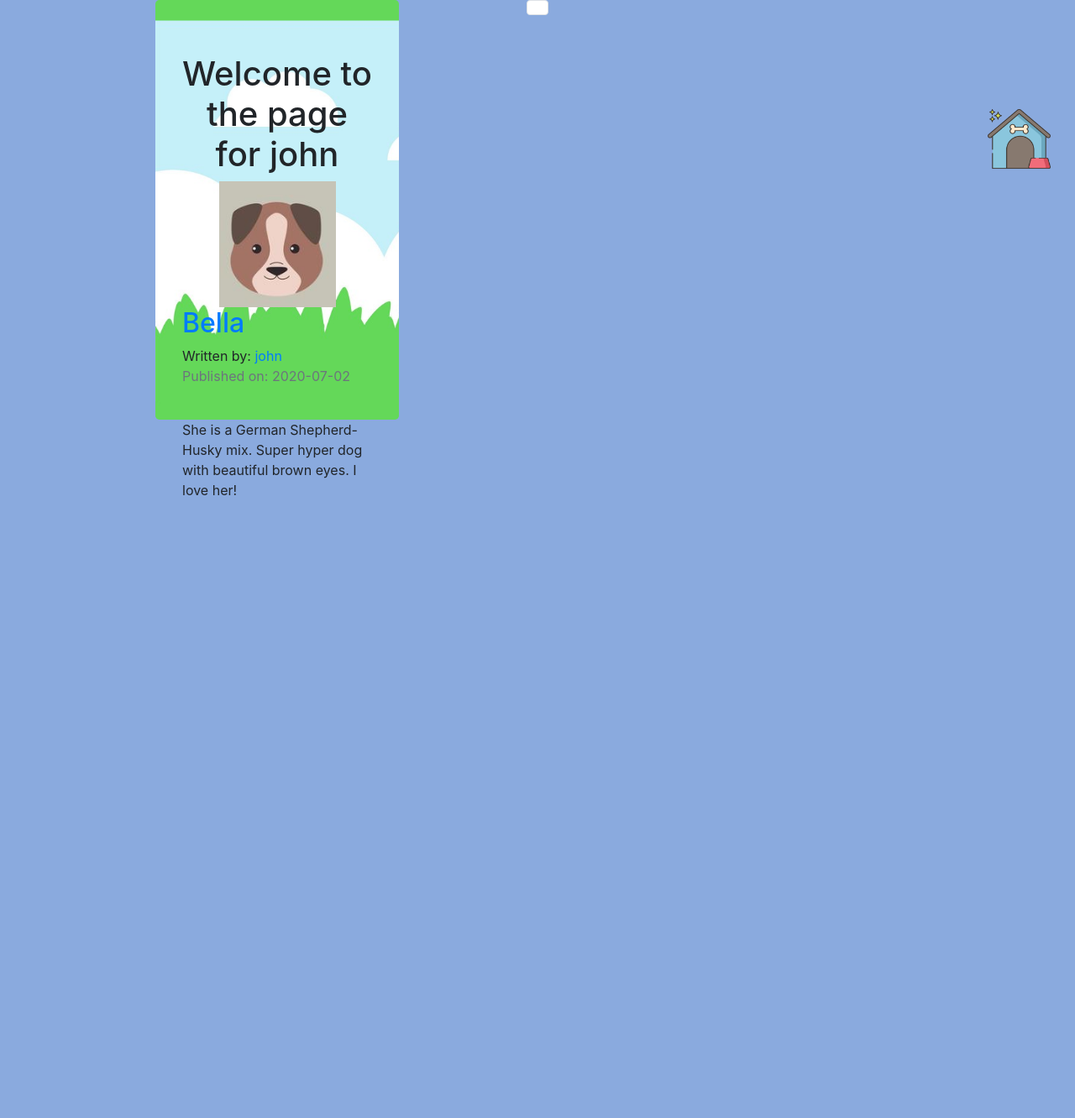
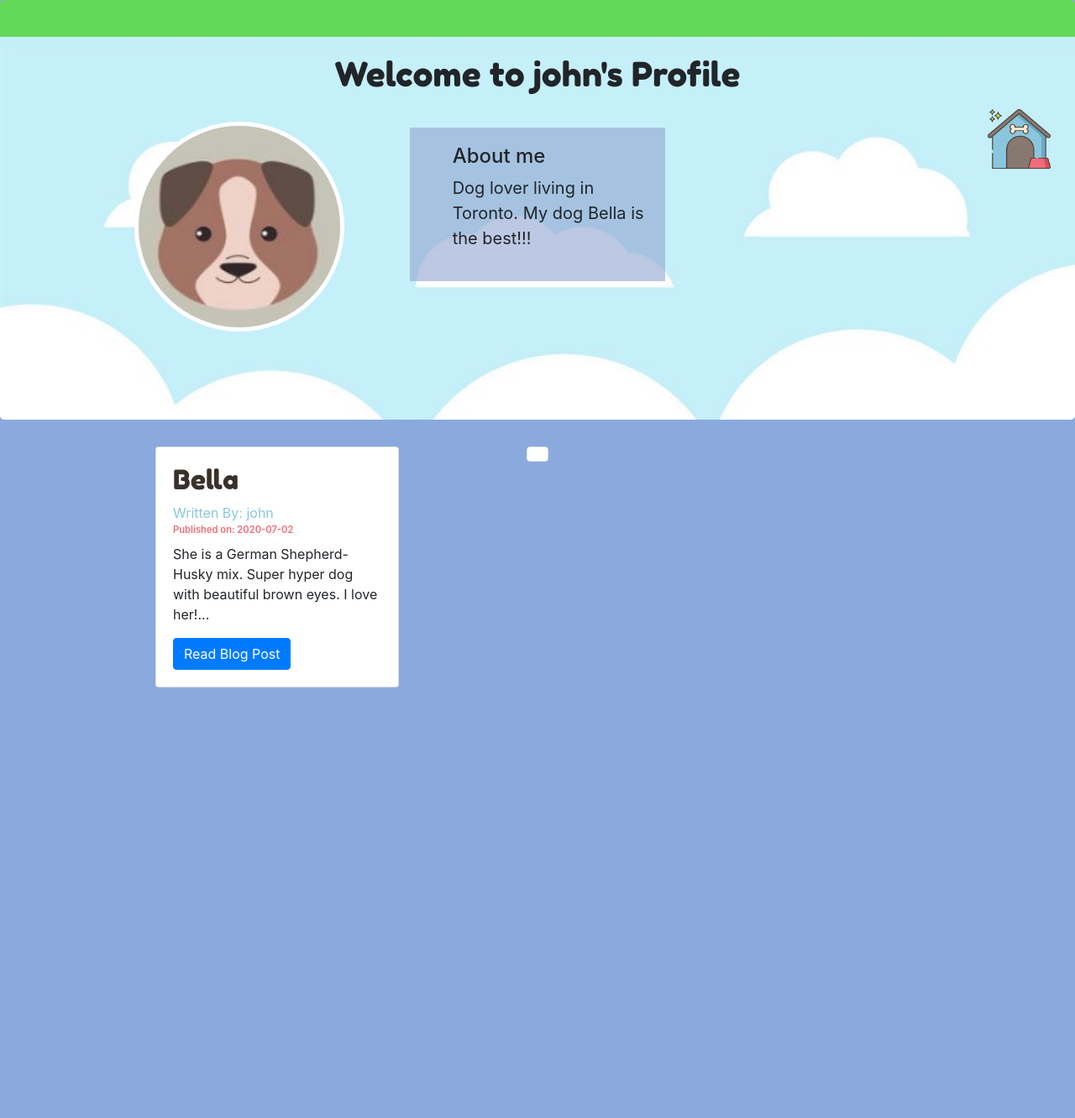
Before and after one commit to l-wong/dawg_blawg, a Flask app: a page that uses dawgblawg/templates/user_blog_posts.html in a window 1280 px wide. Shown: the whole page at 84% size. Before the commit the page ends 590 px from the top, so only its background shows below. Run offline with Flask 2, Linux system fonts and the light colour scheme; data comes from the database, SQL or seed files in the repository; both versions use the stored data as it was after the commit; some libraries are stand-ins or nearby versions.

Commit message:
added about_me to user model

```diff
--- a/dawgblawg/__init__.py
+++ b/dawgblawg/__init__.py
@@ -1,7 +1,8 @@
 import os
 from flask import Flask
 from flask_sqlalchemy import SQLAlchemy
-from flask_migrate import Migrate
+#from flask_script import Manager
+from flask_migrate import Migrate, MigrateCommand
 from flask_login import LoginManager
 #from flask_restful import Resource, Api
 
@@ -16,6 +17,8 @@ app.config['SQLALCHEMY_TRACK_MODIFICATIONS'] = False
 #create db
 db = SQLAlchemy(app)
 Migrate(app,db) #to form migrations
+#manager = Manager(app)
+#manager.add_command('db', MigrateCommand)
 
 #from dawgblawg.models import BlawgUsers, AllUsers
 
--- a/dawgblawg/models.py
+++ b/dawgblawg/models.py
@@ -2,6 +2,7 @@ from dawgblawg import db, login_manager
 from werkzeug.security import generate_password_hash, check_password_hash
 from flask_login import UserMixin
 from datetime import datetime
+
 #from flask_restful import Resource, Api
 
 
@@ -21,6 +22,7 @@ class User(db.Model,UserMixin):
     email = db.Column(db.String(64),unique=True,index=True)
     username = db.Column(db.String(64),unique=True,index=True)
     password_hash = db.Column(db.String(128))
+    about_me = db.Column(db.String(250),default='Certified Dog Lover.')
 
     posts = db.relationship('BlogPost',backref='author',lazy=True)
 
@@ -40,6 +42,7 @@ class User(db.Model,UserMixin):
                 'profile_image': self.profile_image,
                 'email': self.email,
                 'username': self.username,
+                'about_me': self.about_me,
                 'posts': self.posts}
 
 class BlogPost(db.Model):
--- a/dawgblawg/static/style.css
+++ b/dawgblawg/static/style.css
@@ -227,12 +227,11 @@ li a:title {
 
 }
 
-#profile-pic {
+.profile-pic {
   width: 250px;
   height: 250px;
   border: 1px solid #eeeeee;
   border: 5px solid #ffffff;
-  position: absolute;
   margin: 25px auto 0;
   -webkit-border-radius: 50%;
   -moz-border-radius: 50%;
@@ -264,7 +263,7 @@ li a:title {
   text-align: center;
   font-style: normal;
   border-radius: 5px;
-  width: 20%;
+  width: 100%;
   border: 1px solid #b0b846;
   border-width: 1px 1px 3px;
   box-shadow: 0 -1px 0 rgba(255,255,255,0.1) inset;
@@ -319,3 +318,12 @@ li a:title {
     margin: auto;
     width: 940px;
 }
+
+.about-me {
+  font-size: 20px;
+  text-align: left;
+  background-color: rgba(145,166,211,0.6);
+  padding: 1em;
+  margin-top: 2em;
+  width: 25%;
+}
--- a/dawgblawg/templates/account.html
+++ b/dawgblawg/templates/account.html
@@ -3,8 +3,8 @@
 {% block content %}
   <div class="jumbotron">
     <div align='center'>
-      <h1 class="account-heading">{{current_user.username}}'s Account</h1>
-      <img id="profile-pic" align='center' src="{{url_for('static',filename='profile_pics/'+ current_user.profile_image)}}">
+      <h1 class="account-heading">My Account</h1>
+      <img class="profile-pic" align='center' src="{{url_for('static',filename='profile_pics/'+ current_user.profile_image)}}">
     </div>
   </div>
 
@@ -16,6 +16,8 @@
       {{form.username(class_='account-setting-input')}}
       {{form.email.label(class_='account-setting-label')}}
       {{form.email(class_='account-setting-input')}}
+      {{form.about_me.label(class_='account-setting-label')}}
+      {{form.about_me(class_='account-setting-input')}}
       {{form.picture.label(class_='account-setting-label')}}
       {{form.picture(class_='account-setting-pp')}}
       {{form.submit(class_='account-setting-submit')}}
--- a/dawgblawg/templates/user_blog_posts.html
+++ b/dawgblawg/templates/user_blog_posts.html
@@ -1,23 +1,37 @@
 {% extends "base.html" %}
 
 {% block content %}
-  <div class="container">
     <div class="jumbotron">
       <div align='center'>
-        <h1>Welcome to the page for {{user.username}}</h1>
-        <img src="{{url_for('static',filename='profile_pics/'+user.profile_image)}}"
+        <h1 class="account-heading">Welcome to {{user.username}}'s Profile</h1>
+        <div class="col-md-5" style="float:left;">
+          <img class="profile-pic" align='center' src="{{url_for('static',filename='profile_pics/'+user.profile_image)}}">
+        </div>
+        <div class="col-md-7 about-me">
+          <h4>About me</h4>
+          <p>{{user.about_me}}</p>
+        </div>
       </div>
     </div>
 
-    {% for post in blog_posts.items %}
-      <h2><a href="{{url_for('blog_posts.blog_post',blog_post_id=post.id)}}">{{post.title}}</a></h2>
-      Written by: <a href="{{url_for('users.user_posts',username=post.author.username)}}">{{post.author.username}}</a>
-      <p class='text-muted'>Published on: {{post.date.strftime("%Y-%m-%d")}}</p>
-      <br>
-      <p>{{post.text}}</p>
-      <br>
+    <div class="container">
+     {# Go through each blog post #}
+     {% for post in blog_posts.items %}
+     <div>
+       <div>
+         <div class="card" >
+           <div class="card-body">
+             <h2><a class="card-title" href="  {{ url_for('blog_posts.blog_post', blog_post_id=post.id) }}">{{ post.title }}</a></h2>
+             <a class="blog-author" href="{{ url_for('users.user_posts', username=post.author.username) }}">Written By: {{ post.author.username }}</a>
+             <span class="blog-date">Published on: {{ post.date.strftime('%Y-%m-%d') }}</span>
+             <p class="card-text">{{ post.text[:100] }}...</p>
+             <a href="{{ url_for('blog_posts.blog_post', blog_post_id=post.id) }}" class="btn btn-primary">Read Blog Post</a>
+           </div>
+         </div>
+       </div>
+     </div>
     {% endfor %}
-  </div>
+
 
 <!--pagination-->
   <nav aria-label='Page Navigation'>
--- a/dawgblawg/users/views.py
+++ b/dawgblawg/users/views.py
@@ -62,6 +62,7 @@ def account():
 
         current_user.username = form.username.data
         current_user.email = form.email.data
+        current_user.about_me = form.about_me.data
         db.session.commit()
         flash('User Account Updated!')
         return redirect(url_for('users.account'))
@@ -69,6 +70,7 @@ def account():
     elif request.method == "GET":
         form.username.data = current_user.username
         form.email.data = current_user.email
+        form.about_me.data = current_user.about_me
 
     profile_image = url_for('static',filename='profile_pics/'+ current_user.profile_image)
     return render_template('account.html',profile_image=profile_image,form=form)
```
Also changed, not shown: dawgblawg/templates/home.html (+4 -3 lines), dawgblawg/users/forms.py (+4 -3 lines), migrations/versions/e60846c31bff_.py (added, +30 -0 lines), dawgblawg/data.sqlite.
